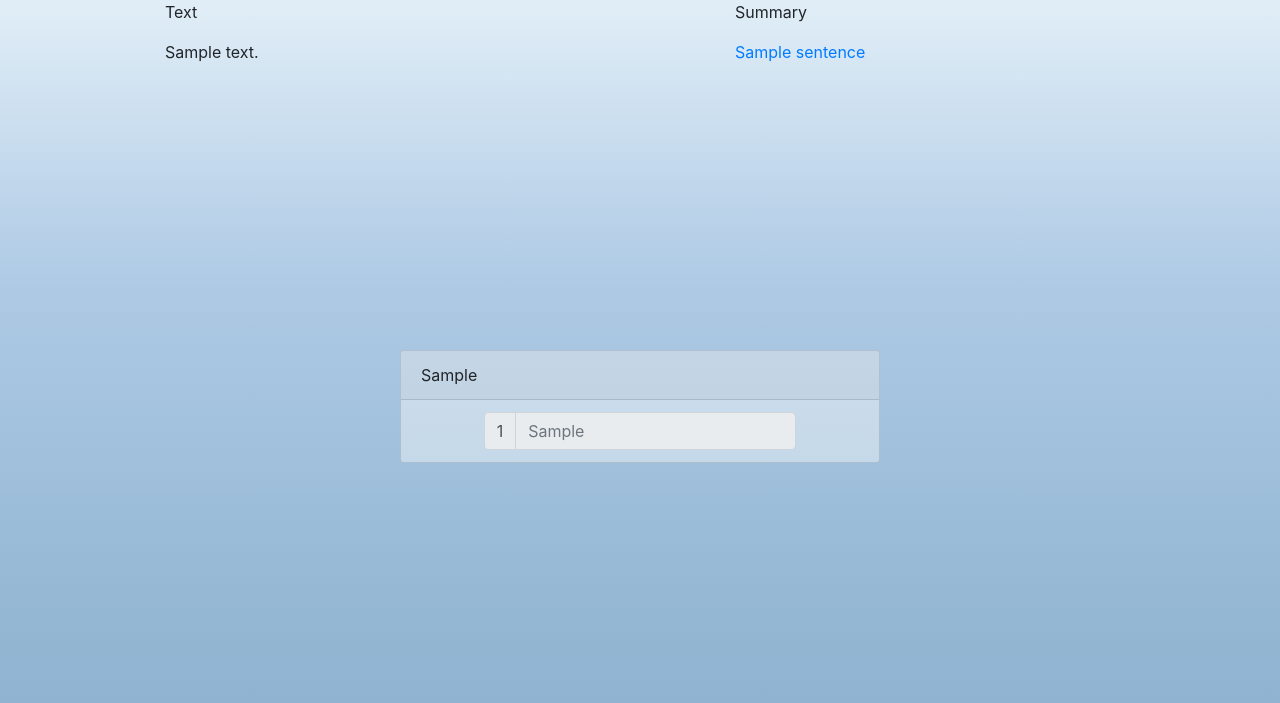
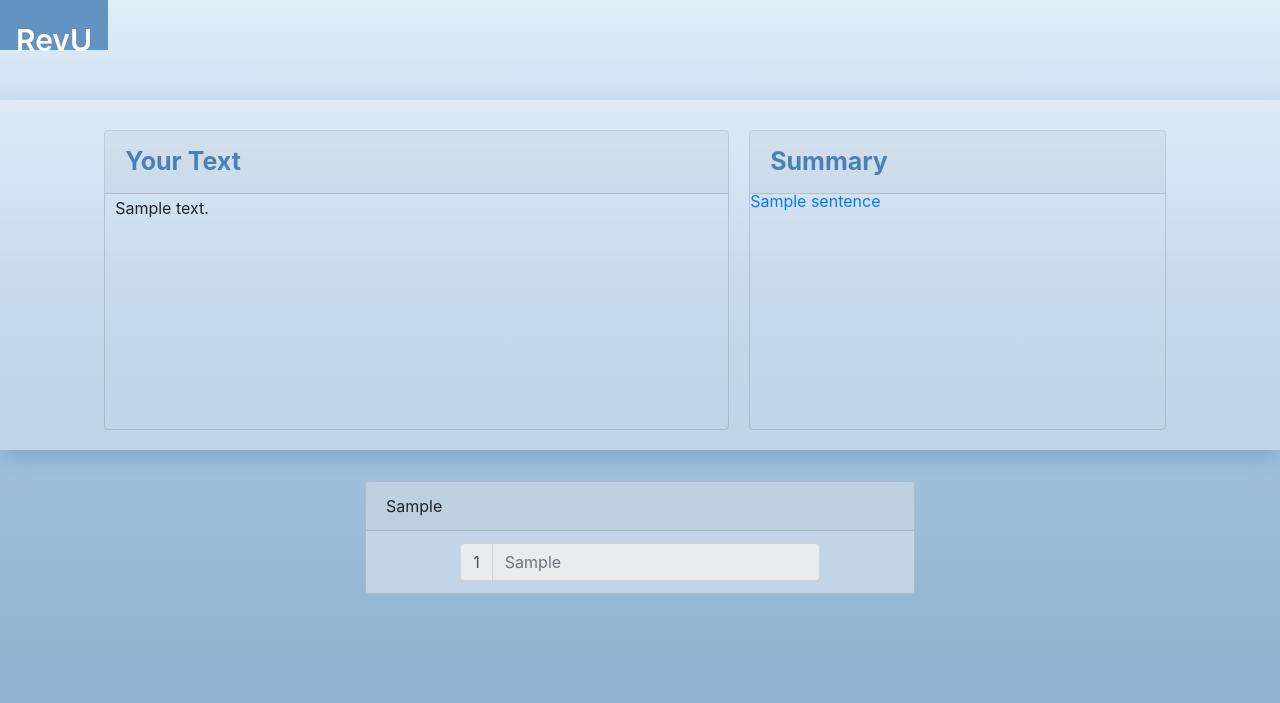
Before and after one commit to qverbeke/hack-psu-sp-2018, a Django app: template vid2quiz/templates/summaryQuizPageText.html in a window 1280 px wide. Shown: the top 703 px of the page. Run offline with Django 3.2, Linux system fonts and the light colour scheme; the template is opened without the code that fills it: most values are stand-ins (such as "Sample title", 1, 10 or a date in 2020); some libraries are stand-ins or nearby versions.

Commit message:
text entry page fomatting

```diff
--- a/vid2quiz/static/summaryQuizPage.css
+++ b/vid2quiz/static/summaryQuizPage.css
@@ -37,11 +37,29 @@
     height: 350px;
     box-shadow: 0px 10px 20px -2px #7fa7cc;
 }
+.text-card{
+  height: 300px;
+  padding: 0;
+  overflow: scroll;
+  background: none;
+}
+.text-title{
+  font-size: 25px;
+  font-weight: 700;
+  margin-bottom: -5px;
+  width: 100%;
+  color: #4981b6;
+}
+.your-text{
+  line-height: 18px;
+  padding: 10px;
+}
 .summary{
     height: 300px;
     padding: 0;
     overflow: scroll;
     background: none;
+    margin-left: 20px;
 }
 .summary-title{
     font-size: 25px;
@@ -49,6 +67,10 @@
     margin-bottom: -5px;
     width: 100%;
     color: #4981b6;
+}
+.sum-text{
+  line-height: 18px;
+  padding: 10px;
 }
 .mc-container{
     margin-top: 50px;
--- a/vid2quiz/templates/summaryQuizPageText.html
+++ b/vid2quiz/templates/summaryQuizPageText.html
@@ -14,13 +14,17 @@
     <link rel = "stylesheet" href="/static/summaryQuizPage.css">
   </head>
 <body>
-    <div class="container">
-      <div class="row video-summary">
+  <nav class="navbar nav-bar-default navbar-fixed-top">
+      <p class="app-name">RevU</p>
+  </nav>
+  <div class="page-container" style="width:100%">
+    <div class="col-sm-12 video-sum-container">
+      <div class="row video-sum" style="width:100%">
         <div class="col-md-1"></div>
-          <div class="summary col-md-6">
+        <div class="col-md-6 card text-card" style="width:100%">
 
-            <p>Text</p>
-            <p id="textbody">
+            <p class="text-title card-header">Your Text</p>
+            <p class="your-text" id="textbody">
               {{text}}
             </p>
 
@@ -42,8 +46,8 @@
 
         </script>
 
-        <div class="summary col-md-4">
-            <p>Summary</p>
+        <div class="summary card col-md-4">
+            <p class="summary-title card-header">Summary</p>
             {% for part in summary %}
             <a href='' onclick="highlightText({{part.sentence}}); return false;">{{part.sentence}}</a>
             {% endfor %}
```
